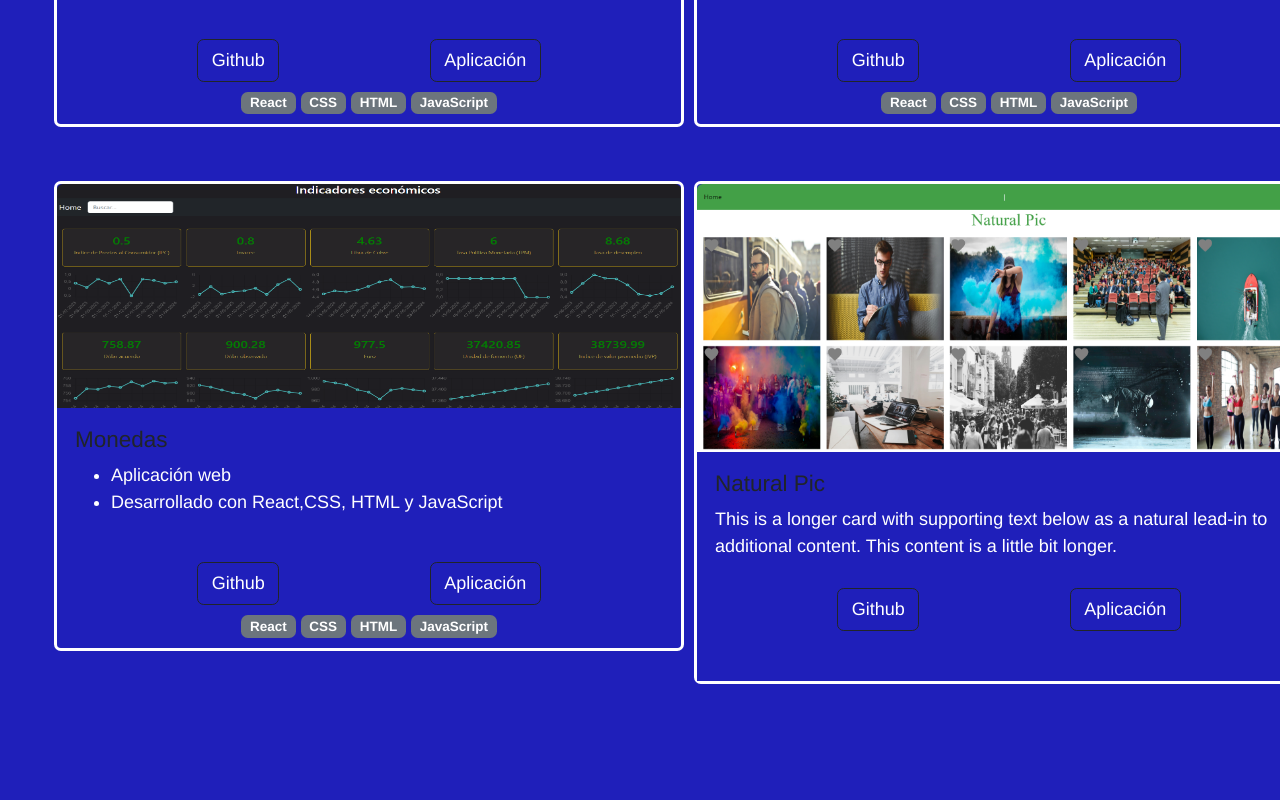
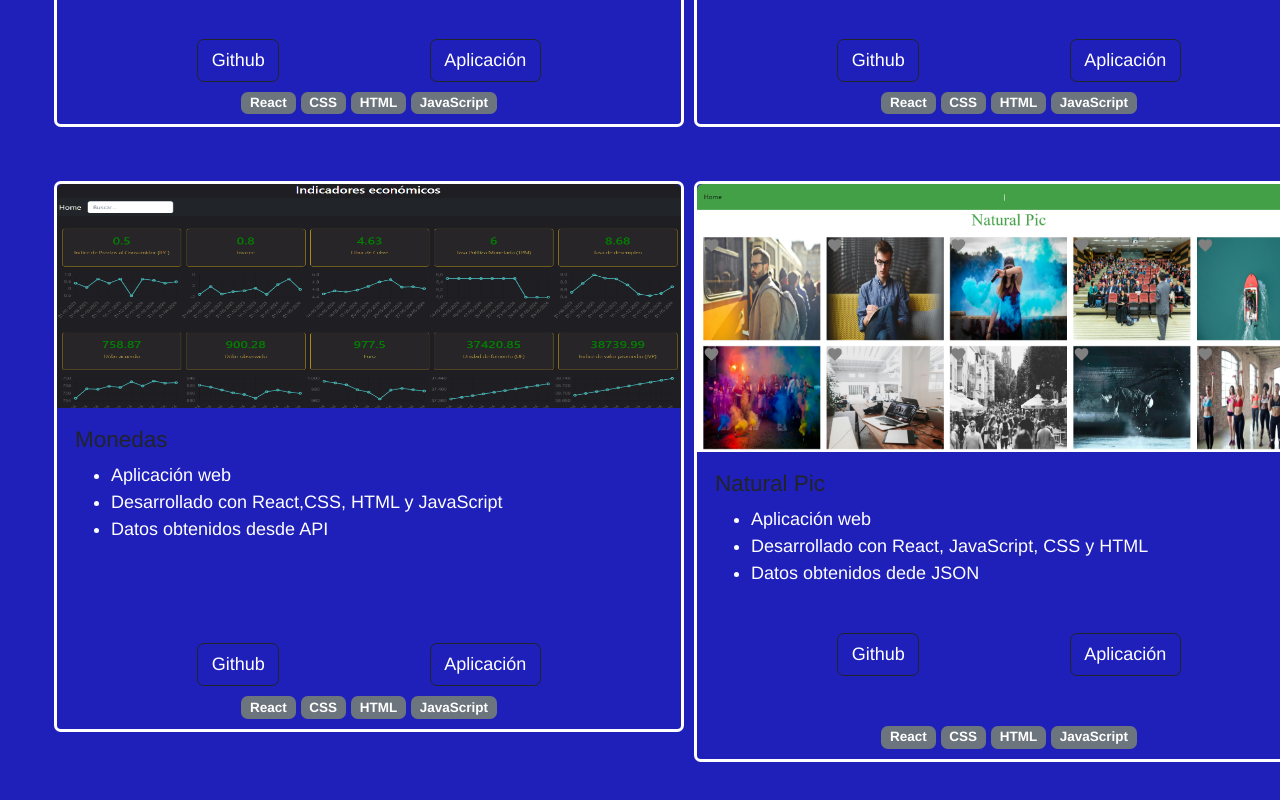
Before and after one commit to Nuncia/portafolio, a React (Vite) app: page /proyectos in a window 1280 px wide. Shown: the part 461-1261 px from the top of the page. Before the commit the page ends 1205 px from the top, so only its background shows below. Built offline with nearby package versions, Linux system fonts and the light colour scheme; the HTML template or start-up script is replaced by a standard one.

Commit message:
Se agrega descripción de Natural Pic

```diff
--- a/src/views/Proyectos.jsx
+++ b/src/views/Proyectos.jsx
@@ -341,6 +341,9 @@ const Proyectos = () => {
                            <li>
                               Desarrollado con React,CSS, HTML y JavaScript
                            </li>
+                           <li>Datos obtenidos desde API</li>
+                           <br />
+                           <br />
                         </ul>
                      </div>
                   </div>
@@ -407,11 +410,15 @@ const Proyectos = () => {
                   <img src={likeMe} className="card-img-top" alt="..." />
                   <div className="card-body">
                      <h5 className="card-title">Natural Pic</h5>
-                     <p className="card-text">
-                        This is a longer card with supporting text below as a
-                        natural lead-in to additional content. This content is a
-                        little bit longer.
-                     </p>
+                     <div className="card-text">
+                        <ul>
+                           <li>Aplicación web</li>
+                           <li>
+                              Desarrollado con React, JavaScript, CSS y HTML
+                           </li>
+                           <li>Datos obtenidos dede JSON</li>
+                        </ul>
+                     </div>
                   </div>
                   <div
                      style={{
@@ -440,6 +447,33 @@ const Proyectos = () => {
                         Aplicación
                      </a>
                   </div>
+                  <div
+                     style={{
+                        marginBottom: '10px',
+                        display: 'flex',
+                        justifyContent: 'center',
+                     }}
+                  >
+                     <span className="badge bg-secondary">React</span>
+                     <span
+                        className="badge bg-secondary"
+                        style={{ marginLeft: '5px' }}
+                     >
+                        CSS
+                     </span>
+                     <span
+                        className="badge bg-secondary"
+                        style={{ marginLeft: '5px' }}
+                     >
+                        HTML
+                     </span>
+                     <span
+                        className="badge bg-secondary"
+                        style={{ marginLeft: '5px' }}
+                     >
+                        JavaScript
+                     </span>
+                  </div>
                </div>
             </div>
          </div>
```
